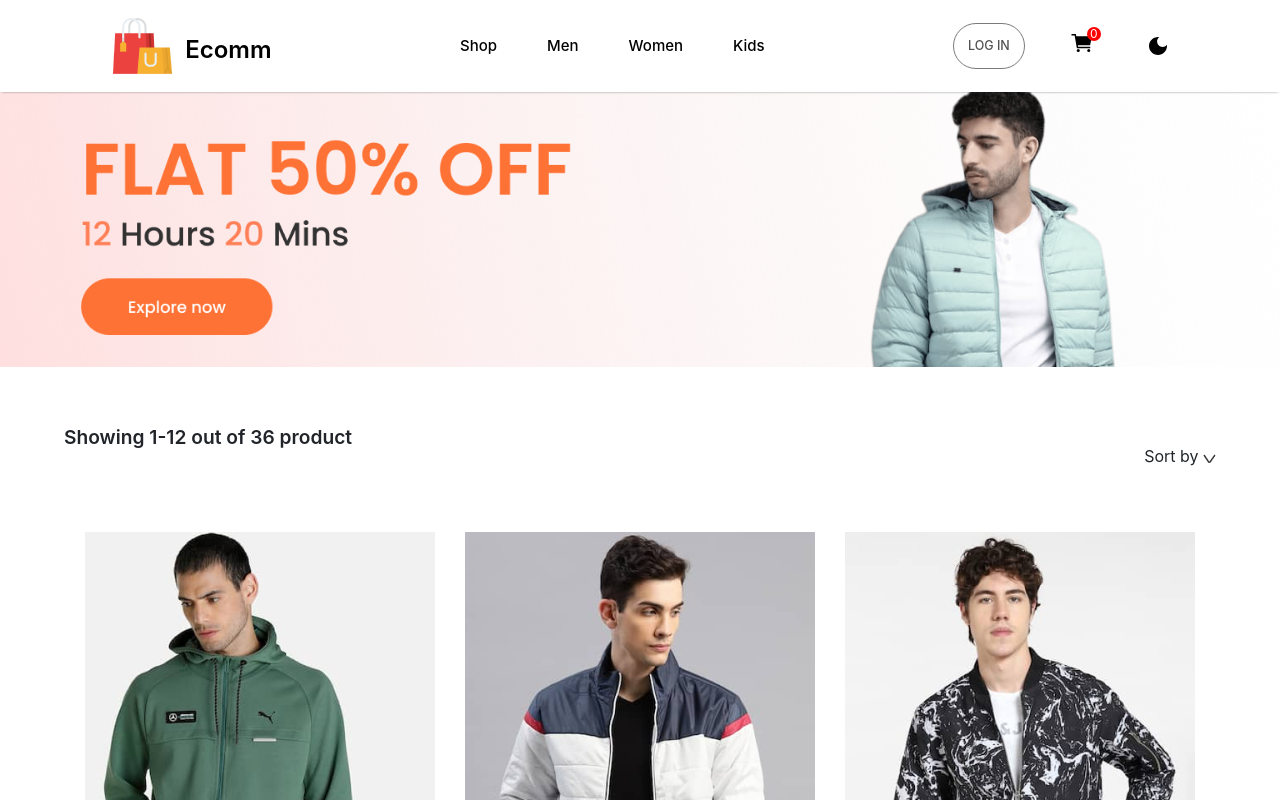
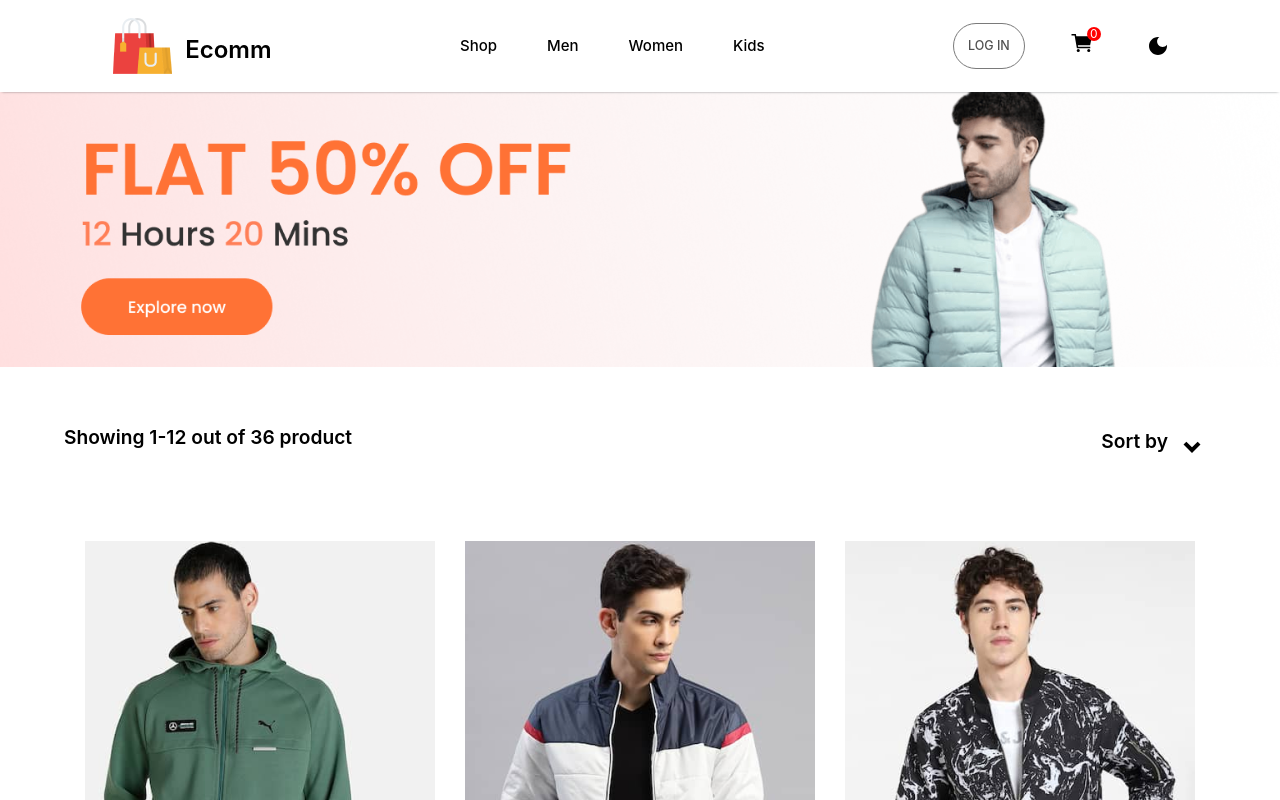
Before and after one commit to Akash8595987427/Shopper_Ecommerce, a React (Create React App) app: page /mens in a window 1280 px wide. Shown: the top 800 px of the page. Built offline with nearby package versions, Linux system fonts and the light colour scheme.

Commit message:
Made some changes in the Footer , Login , ShopCategory and Signup Pages

```diff
--- a/src/App.jsx
+++ b/src/App.jsx
@@ -21,9 +21,9 @@ const App = () => {
   const [modes, setModes] = useState();
 
   const getModeFunction=(mode)=>{
-    console.log(mode);
+    // console.log(mode);
     setModes(mode);
-    console.log(modes);
+    // console.log(modes);
   }
 
 
@@ -34,16 +34,16 @@ const App = () => {
     <Routes>
       <Route path="/" element={<Shop mode={modes}/>} />
       <Route path="/mens" element={<ShopCategory banner={men_banner} category="men" mode={modes}/>} />
-      <Route path="/womens" element={<ShopCategory banner={women_banner} category="women" />} />
-      <Route path="/kids" element={<ShopCategory banner={kid_banner} category="kid" />} />
+      <Route path="/womens" element={<ShopCategory banner={women_banner} category="women" mode={modes} />} />
+      <Route path="/kids" element={<ShopCategory banner={kid_banner} category="kid" mode={modes} />} />
       <Route path="/product" element={<Product mode={modes}/>}  />
       <Route path= '/product/:productId' element={<Product mode={modes}/>}  />
       <Route path="/cart" element={<Cart mode={modes}/>}  />
-      <Route path="/signup" element={<Signup mode={modes}/>}  />                           {/*   code changes yesterday     */}
-      <Route path="/login" element={<Login mode={modes}/>}  />                             {/*   code changes yesterday     */}
+      <Route path="/signup" element={<Signup mode={modes}/>}  />
+      <Route path="/login" element={<Login mode={modes}/>}  />
 
     </Routes>
-    <Footer />
+    <Footer mode={modes} />
    </Router>
 
    {/* {document.body.style.backgroundColor="#042743"} */}
--- a/src/Components/Footer/Footer.jsx
+++ b/src/Components/Footer/Footer.jsx
@@ -3,20 +3,24 @@ import "./Footer.css"
 import logo from "../Images/logo.png"
 
 
-const Footer = () => {
+const Footer = (props) => {
+
+    const changeTheme = {
+        color : (props.mode === "black")?"white":"",
+    }
   return (
     <>
 
-    <div className="footer">
-
+    <div className="footer" style={changeTheme}>
+        {console.log(props.mode)}
         <div className="panel_1">
             <div className="panel_1_info">
                 <img src={logo} alt="ecommerce_logo" />
-                <h2>Shopper</h2>
+                <h2 >Shopper</h2>
             </div>
 
             <div className="panel_info">
-                Wear the premium tshirts, hoddies, sweatshirts, zipper and apparals
+               <p > Wear the premium tshirts, hoddies, sweatshirts, zipper and apparals </p>
             </div>
         </div>
 
@@ -43,7 +47,7 @@ const Footer = () => {
         </div>
     </div>
 
-    <div className="copyright">
+    <div className="copyright" style={changeTheme}>
         Copyright &copy;  2023  -  All Right Reserved
     </div>
 
--- a/src/Pages/Login.jsx
+++ b/src/Pages/Login.jsx
@@ -6,8 +6,8 @@ const Login = (props) => {
     <div>
          <div>
 
-      <div className="loginsignup" style={{backgroundColor : (props.mode === "black")?"#829bff":"grey"}}>
-        {/* {console.log(props.modes)} */}
+      <div className="loginsignup" style={{backgroundColor : (props.mode === "black")?"#042743":"#829bff"}}>
+        {/* {console.log(props.mode)} */}
         <div className="loginsignup-container">
           <h1>Login Up</h1>
 
--- a/src/Pages/ShopCategory.css
+++ b/src/Pages/ShopCategory.css
@@ -25,7 +25,11 @@
 
 
 .shopcategory-sort {
-    margin-top: 2.7vh;
+    height: 100%;
+    display: flex;
+    flex-direction: row;
+    justify-content: center;
+    align-items: center;
 }
 
 .shopcategory-products{
--- a/src/Pages/ShopCategory.jsx
+++ b/src/Pages/ShopCategory.jsx
@@ -3,6 +3,7 @@ import "./ShopCategory.css"
 import { ShopContext } from '../Context/ShopContext'
 import dropdown_icon from "../Components/Images/dropdown_icon.png"
 import Item from '../Components/Items/Item'
+import { RiArrowDropDownLine } from "react-icons/ri";
 // import all_product from '../Components/Images/all_product'
 
 
@@ -11,6 +12,9 @@ import Item from '../Components/Items/Item'
 const ShopCategory = (props) => {
 
   const {all_product} = useContext(ShopContext);
+  const changeTheme = {
+    color : (props.mode==="black")?"yellow":"black",
+  }
   return (
     <>
     {console.log(props.mode)}
@@ -20,9 +24,10 @@ const ShopCategory = (props) => {
         </div>
 
         <div className="shop-category-indexSort">
-            <p> <span>Showing 1-12</span> out of 36 product </p>
-          <div className="shopcategory-sort">
-              Sort by <img src={dropdown_icon} alt="" />
+            <p style={changeTheme}> <span>Showing 1-12</span> out of 36 product </p>
+          <div className="shopcategory-sort" style={changeTheme}>
+             <p>Sort by </p>
+             <div><RiArrowDropDownLine style={{fontSize: "3rem"}}/></div>
           </div>
         </div>
 
--- a/src/Pages/Signup.css
+++ b/src/Pages/Signup.css
@@ -74,4 +74,5 @@
     align-items: center;
     font-size: small;
     position: relative;
+    margin-top: 1.8rem;
 }
--- a/src/Pages/Signup.jsx
+++ b/src/Pages/Signup.jsx
@@ -2,14 +2,13 @@ import React from 'react'
 import { Link } from 'react-router-dom'
 import "./Signup.css"
 
-const Signup = () => {
+const Signup = (props) => {
   return (
     <div>
 
-      <div className="loginsignups">
+      <div className="loginsignups" style={{backgroundColor : (props.mode==="black")?"#5e0567":"#fce3fe"}}>
         <div className="loginsignup-container">
           <h1>Sign Up</h1>
-
           <div className="loginsignup-fields">
           <input type="text" placeholder='Your Name' />
           <input type='email' placeholder='Email Address' />
@@ -21,7 +20,7 @@ const Signup = () => {
 
           <div className="loginsignup-agree">
           {/* <input type="checkbox" /> */}
-          <p>By continuing I agree to the terms of use & privacy policy</p>
+          <p style={{color : (props.mode === "black")?"white":""}}>By continuing I agree to the terms of use & privacy policy</p>
           </div>
 
         </div>
```
